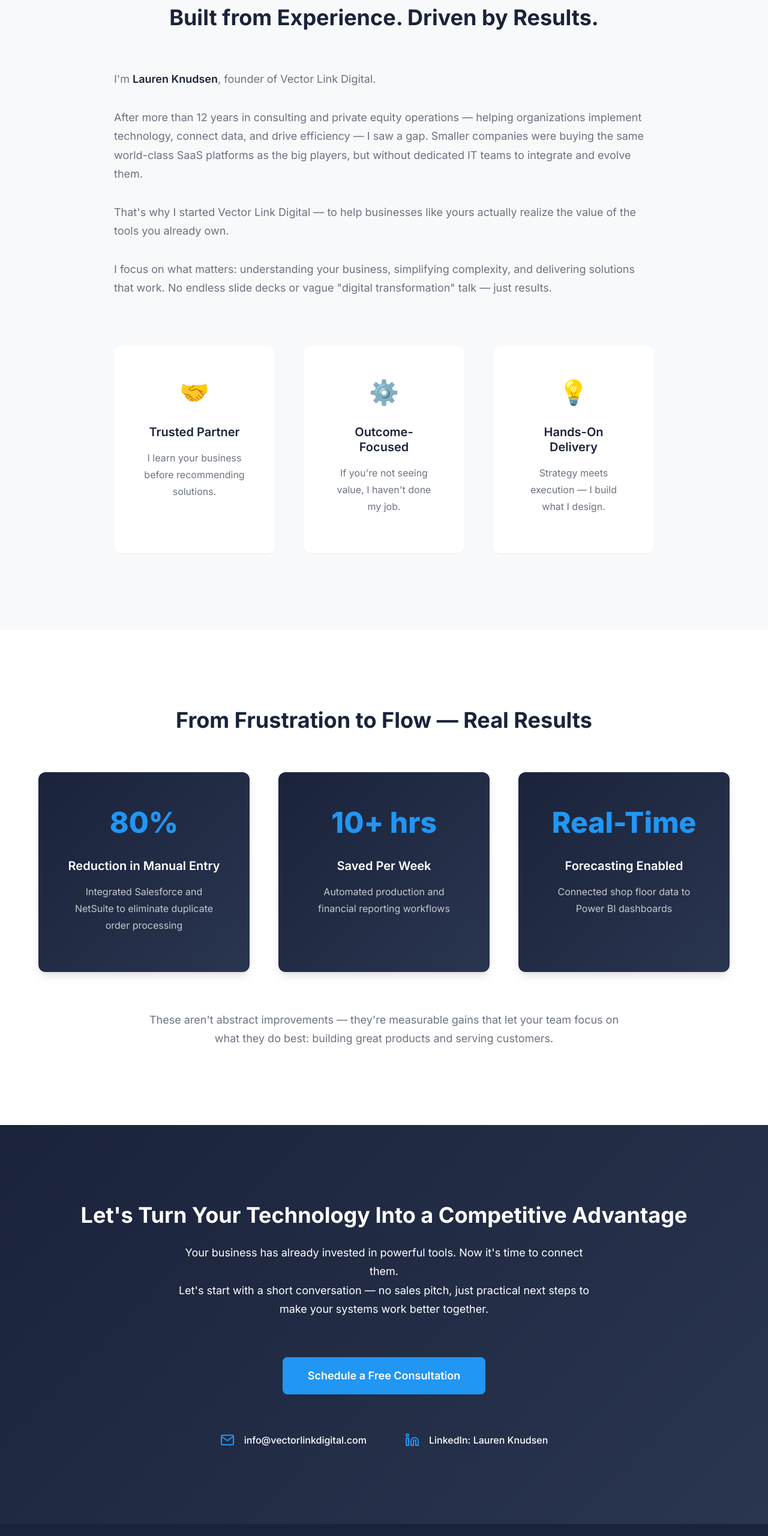
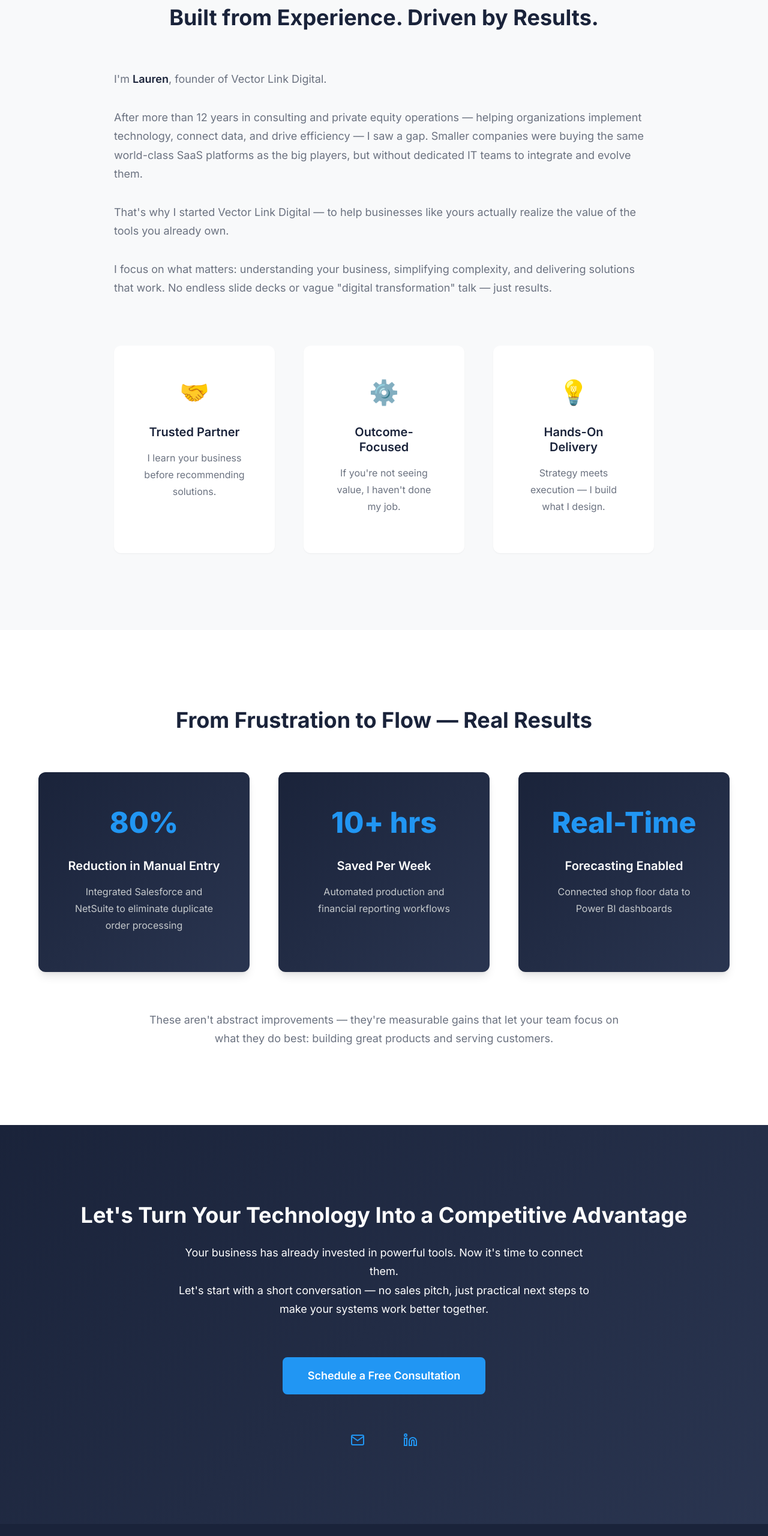
Before and after one commit to lknudsen513/vector-link-digital-website, a plain HTML site: page index.html in a window 1280 px wide. Shown: the part 3200-5760 px from the top of the page at 60% size. Drawn offline with Linux system fonts and the light colour scheme.

Commit message:
Update index.html

```diff
--- a/index.html
+++ b/index.html
@@ -203,7 +203,7 @@
                 <div class="about__content">
                     <div class="about__story">
                         <p class="about__paragraph">
-                            I'm <strong>Lauren Knudsen</strong>, founder of Vector Link Digital.
+                            I'm <strong>Lauren</strong>, founder of Vector Link Digital.
                         </p>
                         <p class="about__paragraph">
                             After more than 12 years in consulting and private equity operations — helping organizations implement technology, connect data, and drive efficiency — I saw a gap.
@@ -300,7 +300,7 @@
                             <path d="M4 4h16c1.1 0 2 .9 2 2v12c0 1.1-.9 2-2 2H4c-1.1 0-2-.9-2-2V6c0-1.1.9-2 2-2z"/>
                             <polyline points="22,6 12,13 2,6"/>
                         </svg>
-                        <a href="mailto:info@vectorlinkdigital.com" class="contact__link">info@vectorlinkdigital.com</a>
+                        <!--<a href="mailto:info@vectorlinkdigital.com" class="contact__link">info@vectorlinkdigital.com</a>-->
                     </div>
 
                     <div class="contact__item">
@@ -308,7 +308,7 @@
                             <path d="M16 8a6 6 0 016 6v7h-4v-7a2 2 0 00-2-2 2 2 0 00-2 2v7h-4v-7a6 6 0 016-6zM2 9h4v12H2z"/>
                             <circle cx="4" cy="4" r="2"/>
                         </svg>
-                        <a href="https://www.linkedin.com/in/lauren-knudsen" target="_blank" rel="noopener noreferrer" class="contact__link">LinkedIn: Lauren Knudsen</a>
+                       <!-- <a href="https://www.linkedin.com/in/lauren-knudsen" target="_blank" rel="noopener noreferrer" class="contact__link">LinkedIn: Lauren Knudsen</a>-->
                     </div>
                 </div>
             </div>
```
